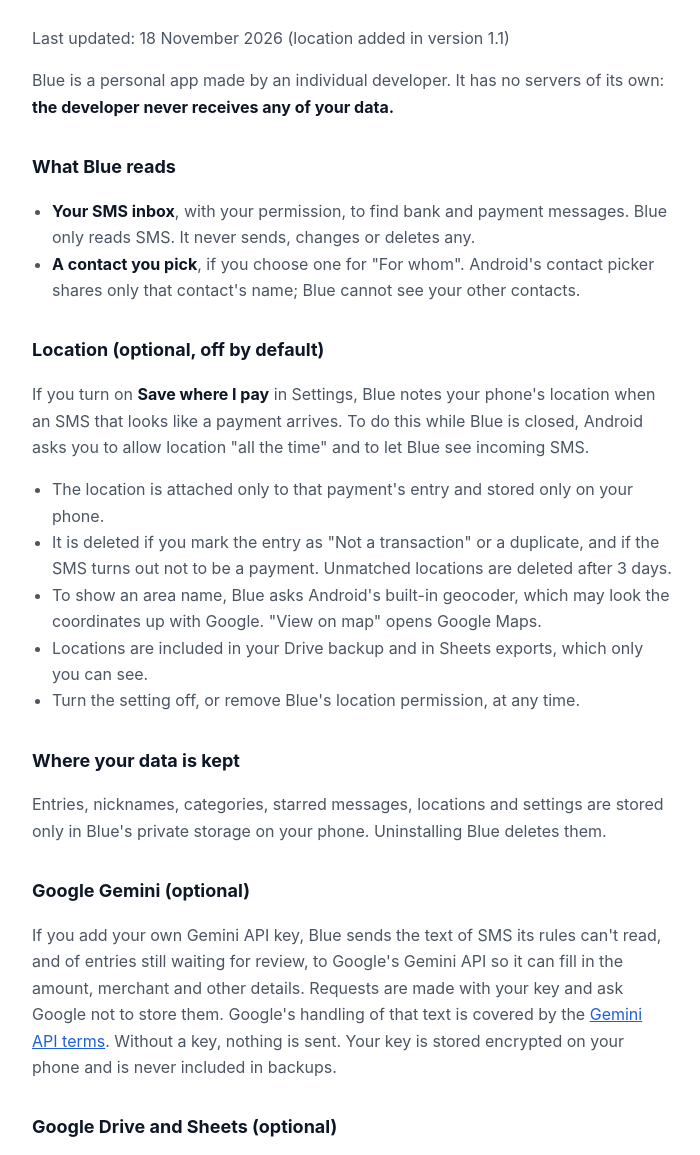
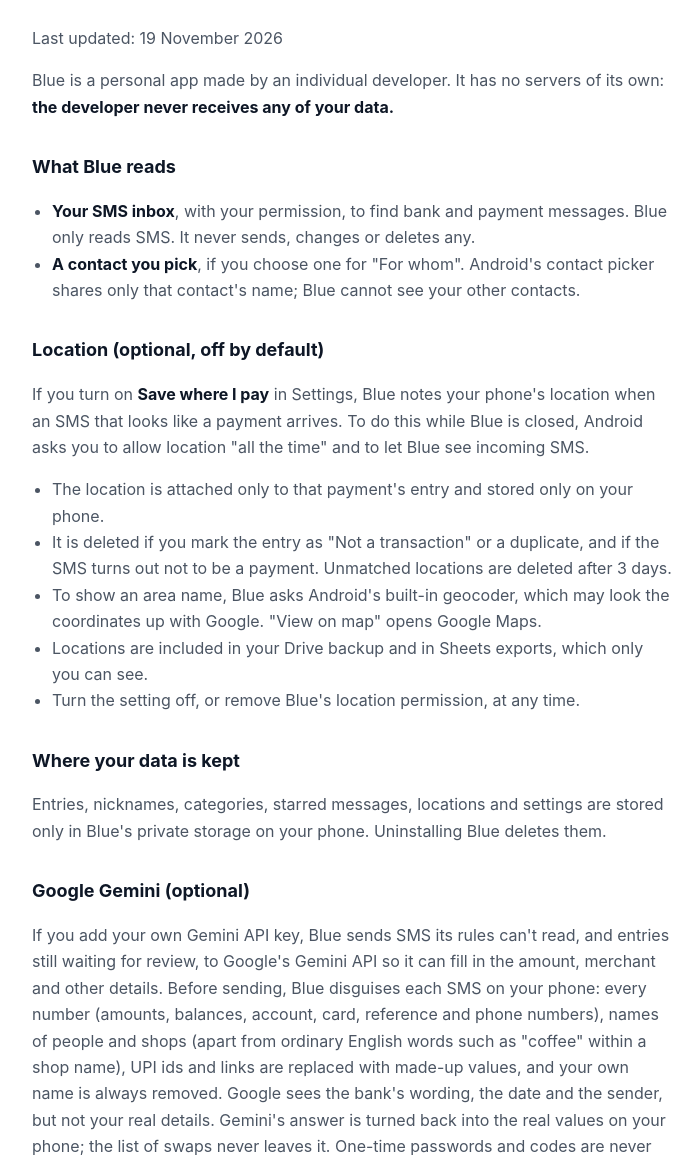
Before and after one commit to apoorvanandcode/apoorvanandcode.github.io, a plain HTML site: page privacy.html in a window 1280 px wide. Shown: the part 95-1250 px from the top of the page, without its empty margins (288-988 px from the left). Drawn offline with Linux system fonts and the light colour scheme.

Commit message:
Privacy policy: describe how SMS are disguised before Gemini (Blue 1.2.0)
Co-Authored-By: Claude Opus 5.5 <noreply@anthropic.com>

```diff
--- a/privacy.html
+++ b/privacy.html
@@ -11,7 +11,7 @@ a{color:var(--accent)}ul{padding-left:20px}.card{background:var(--wash);border-r
 footer{margin-top:40px;padding-top:16px;border-top:1px solid var(--line);font-size:14px;color:var(--grey)}
 </style></head>
 <body><main><header><svg class="logo" viewBox="0 0 108 108" aria-hidden="true"><rect width="108" height="108" rx="24" fill="#1F5FD6"/><path d="M51.55,32.94 L44.09,68.03 C40.66,73.88 33.19,74.61 33.39,70.22 C33.59,65.84 40.33,65.11 44.09,68.03 M51.55,32.94 L62.52,32.94 C67.36,32.94 70.46,36.86 69.43,41.71 C68.40,46.55 63.63,50.48 58.79,50.48 L47.82,50.48 M47.82,50.48 L61.71,50.48 C66.56,50.48 69.65,54.41 68.62,59.26 C67.59,64.10 62.83,68.03 57.98,68.03 L44.09,68.03" fill="none" stroke="#fff" stroke-width="4.39" stroke-linecap="round" stroke-linejoin="round"/></svg><h1>Blue privacy policy</h1></header>
-<p>Last updated: 18 November 2026 (location added in version 1.1)</p>
+<p>Last updated: 19 November 2026</p>
 <p>Blue is a personal app made by an individual developer. It has no servers of its own: <strong>the developer never receives any of your data.</strong></p>
 
 <h2>What Blue reads</h2>
@@ -34,7 +34,7 @@ footer{margin-top:40px;padding-top:16px;border-top:1px solid var(--line);font-si
 <p>Entries, nicknames, categories, starred messages, locations and settings are stored only in Blue's private storage on your phone. Uninstalling Blue deletes them.</p>
 
 <h2>Google Gemini (optional)</h2>
-<p>If you add your own Gemini API key, Blue sends the text of SMS its rules can't read, and of entries still waiting for review, to Google's Gemini API so it can fill in the amount, merchant and other details. Requests are made with your key and ask Google not to store them. Google's handling of that text is covered by the <a href="https://ai.google.dev/gemini-api/terms">Gemini API terms</a>. Without a key, nothing is sent. Your key is stored encrypted on your phone and is never included in backups.</p>
+<p>If you add your own Gemini API key, Blue sends SMS its rules can't read, and entries still waiting for review, to Google's Gemini API so it can fill in the amount, merchant and other details. Before sending, Blue disguises each SMS on your phone: every number (amounts, balances, account, card, reference and phone numbers), names of people and shops (apart from ordinary English words such as "coffee" within a shop name), UPI ids and links are replaced with made-up values, and your own name is always removed. Google sees the bank's wording, the date and the sender, but not your real details. Gemini's answer is turned back into the real values on your phone; the list of swaps never leaves it. One-time passwords and codes are never sent. Requests are made with your key and ask Google not to store them. Google's handling of that text is covered by the <a href="https://ai.google.dev/gemini-api/terms">Gemini API terms</a>. Without a key, nothing is sent. Your key is stored encrypted on your phone and is never included in backups.</p>
 
 <h2>Google Drive and Sheets (optional)</h2>
 <p>If you sign in with Google, Blue asks for one permission: access to files it creates in your Drive (<code>drive.file</code>). With it Blue:</p>
```
